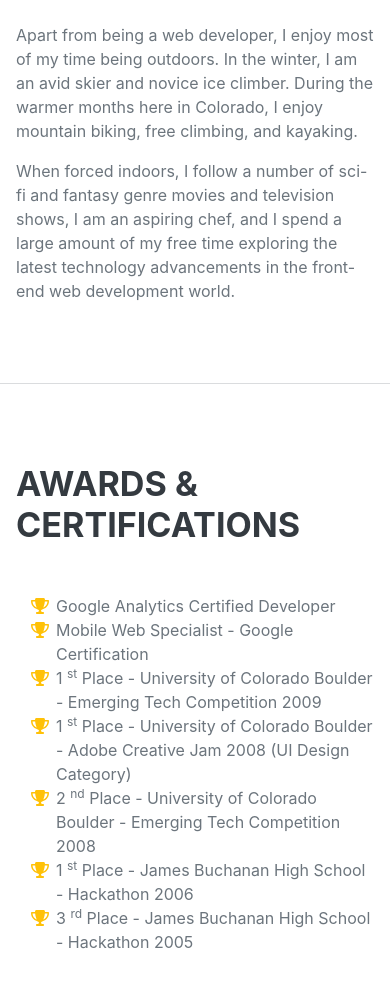
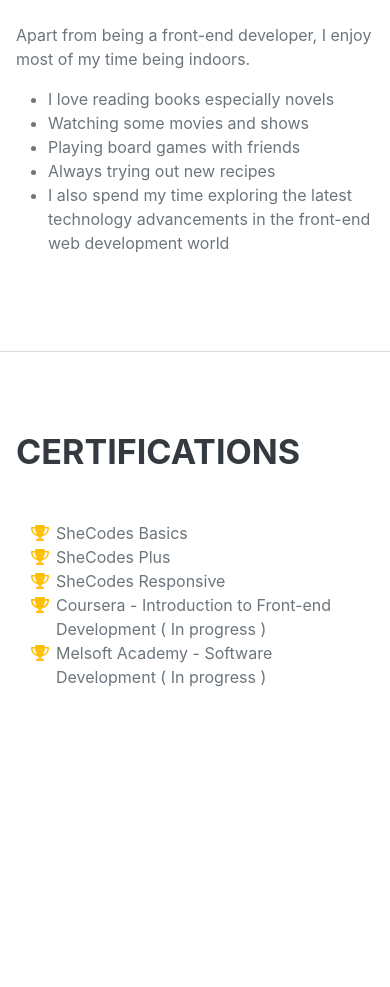
Before and after one commit to MellowMokoen/Ms-Mokoena-Resume, a plain HTML site: page index.html in a window 390 px wide. Shown: the part 2920-3907 px from the top of the page. After the commit the page ends 3689 px from the top, so only its background shows below. Drawn offline with nearby package versions, Linux system fonts and the light colour scheme; a web font is replaced by a local one.

Commit message:
Updated the certification section

```diff
--- a/index.html
+++ b/index.html
@@ -79,7 +79,9 @@
             >
           </li>
           <li class="nav-item">
-            <a class="nav-link js-scroll-trigger" href="#awards">Awards</a>
+            <a class="nav-link js-scroll-trigger" href="#awards"
+              >Certifications</a
+            >
           </li>
         </ul>
       </div>
@@ -225,79 +227,64 @@
         <div class="resume-section-content">
           <h2 class="mb-5">Interests</h2>
           <p>
-            Apart from being a web developer, I enjoy most of my time being
-            outdoors. In the winter, I am an avid skier and novice ice climber.
-            During the warmer months here in Colorado, I enjoy mountain biking,
-            free climbing, and kayaking.
+            Apart from being a front-end developer, I enjoy most of my time
+            being indoors.
           </p>
-          <p class="mb-0">
-            When forced indoors, I follow a number of sci-fi and fantasy genre
-            movies and television shows, I am an aspiring chef, and I spend a
-            large amount of my free time exploring the latest technology
-            advancements in the front-end web development world.
-          </p>
+          <ul>
+            <li>I love reading books especially novels</li>
+            <li>Watching some movies and shows</li>
+            <li>Playing board games with friends</li>
+            <li>Always trying out new recipes</li>
+            <li>
+              I also spend my time exploring the latest technology advancements
+              in the front-end web development world
+            </li>
+          </ul>
         </div>
       </section>
       <hr class="m-0" />
       <!-- Awards-->
       <section class="resume-section" id="awards">
         <div class="resume-section-content">
-          <h2 class="mb-5">Awards & Certifications</h2>
+          <h2 class="mb-5">Certifications</h2>
           <ul class="fa-ul mb-0">
             <li>
               <span class="fa-li"
                 ><i class="fas fa-trophy text-warning"></i
               ></span>
-              Google Analytics Certified Developer
+              SheCodes Basics
             </li>
             <li>
               <span class="fa-li"
                 ><i class="fas fa-trophy text-warning"></i
               ></span>
-              Mobile Web Specialist - Google Certification
+              SheCodes Plus
             </li>
             <li>
               <span class="fa-li"
                 ><i class="fas fa-trophy text-warning"></i
               ></span>
-              1
-              <sup>st</sup>
-              Place - University of Colorado Boulder - Emerging Tech Competition
-              2009
+
+              SheCodes Responsive
             </li>
             <li>
               <span class="fa-li"
                 ><i class="fas fa-trophy text-warning"></i
               ></span>
-              1
-              <sup>st</sup>
-              Place - University of Colorado Boulder - Adobe Creative Jam 2008
-              (UI Design Category)
             </li>
             <li>
               <span class="fa-li"
                 ><i class="fas fa-trophy text-warning"></i
               ></span>
-              2
-              <sup>nd</sup>
-              Place - University of Colorado Boulder - Emerging Tech Competition
-              2008
+
+              Coursera - Introduction to Front-end Development ( In progress )
             </li>
             <li>
               <span class="fa-li"
                 ><i class="fas fa-trophy text-warning"></i
               ></span>
-              1
-              <sup>st</sup>
-              Place - James Buchanan High School - Hackathon 2006
-            </li>
-            <li>
-              <span class="fa-li"
-                ><i class="fas fa-trophy text-warning"></i
-              ></span>
-              3
-              <sup>rd</sup>
-              Place - James Buchanan High School - Hackathon 2005
+
+              Melsoft Academy - Software Development ( In progress )
             </li>
           </ul>
         </div>
```
